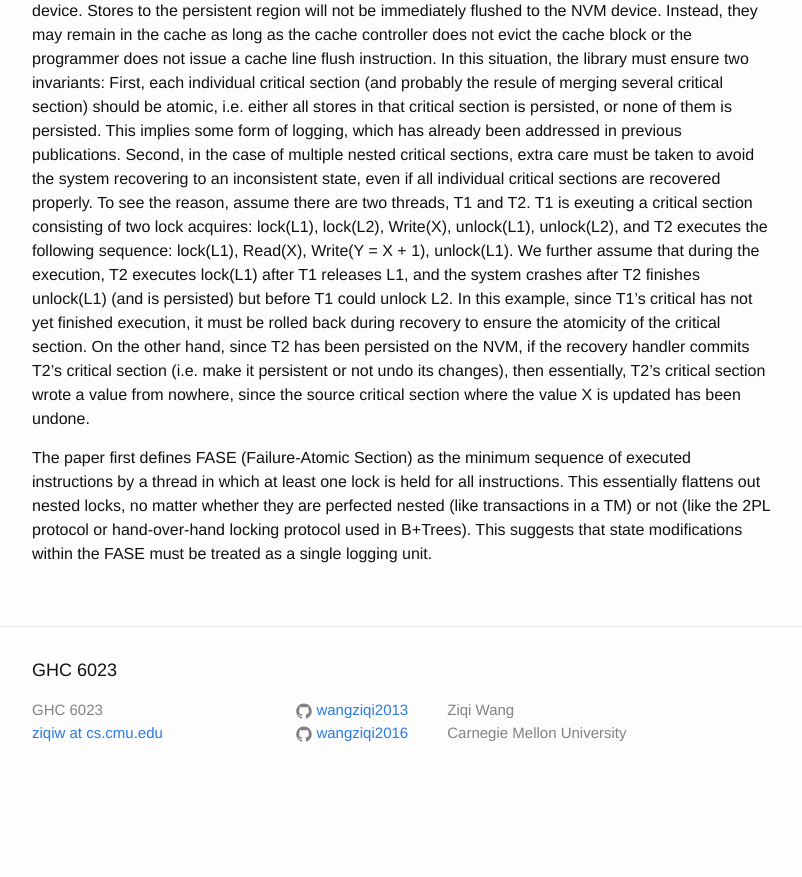
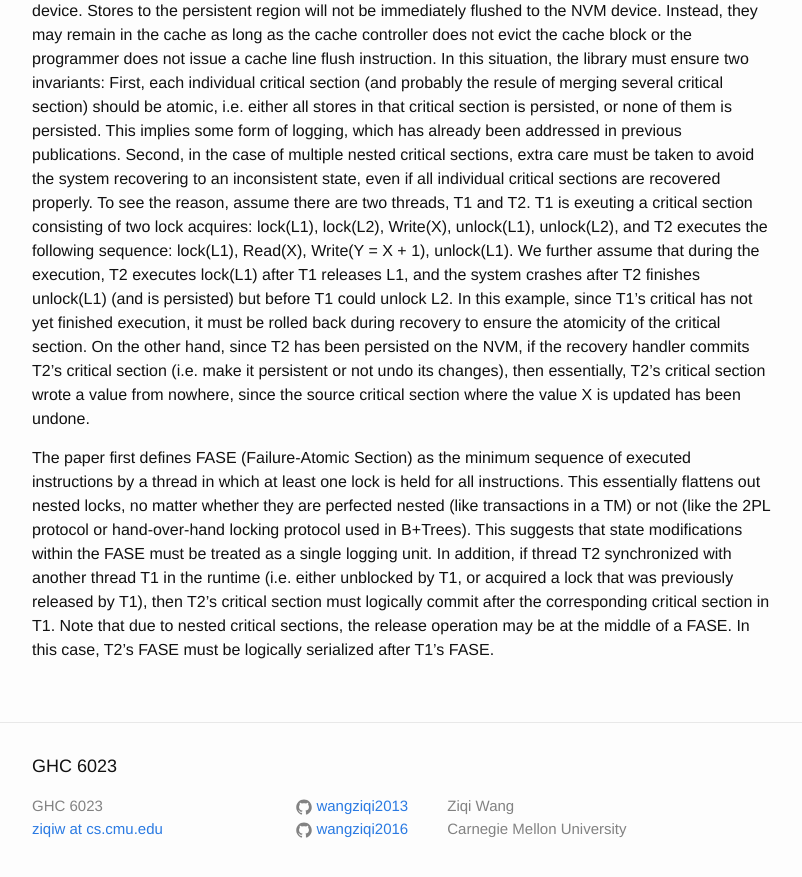
Before and after one commit to wangziqi2013/wangziqi2013.github.io, a Jekyll site: the page built from _posts/2019-08-04-atlas.markdown, in a window 1280 px wide and 900 px high, scrolled down 589 px. Shown: the top 877 px of the window, without its empty margins (238-1040 px from the left). Built offline with Jekyll 4.4.1, drawn with Linux system fonts in a browser that asks for light colours; before the commit the page ends 1393 px from its top, so only the background shows below that.

Commit message:
Finish rules

```diff
--- a/_posts/2019-08-04-atlas.markdown
+++ b/_posts/2019-08-04-atlas.markdown
@@ -37,3 +37,7 @@ The paper first defines FASE (Failure-Atomic Section) as the minimum sequence of
 which at least one lock is held for all instructions. This essentially flattens out nested locks, no matter whether
 they are perfected nested (like transactions in a TM) or not (like the 2PL protocol or hand-over-hand locking protocol
 used in B+Trees). This suggests that state modifications within the FASE must be treated as a single logging unit.
+In addition, if thread T2 synchronized with another thread T1 in the runtime (i.e. either unblocked by T1, or acquired
+a lock that was previously released by T1), then T2's critical section must logically commit after the corresponding
+critical section in T1. Note that due to nested critical sections, the release operation may be at the middle of a
+FASE. In this case, T2's FASE must be logically serialized after T1's FASE.
```
